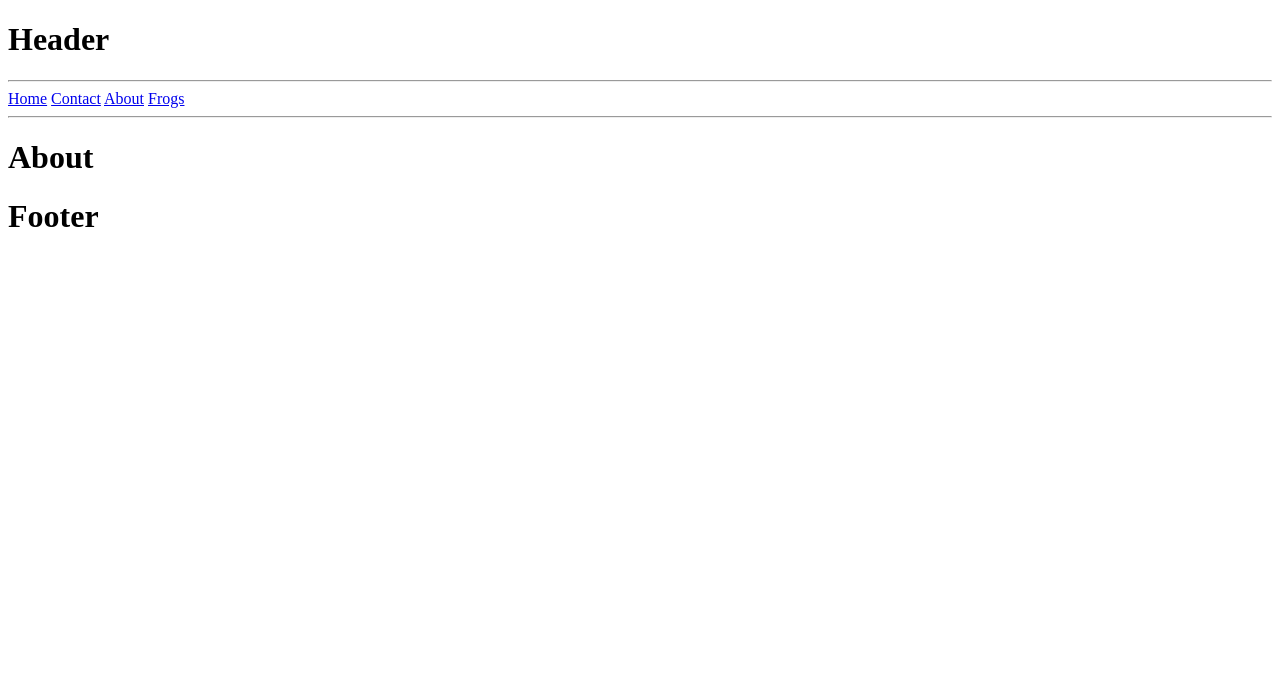
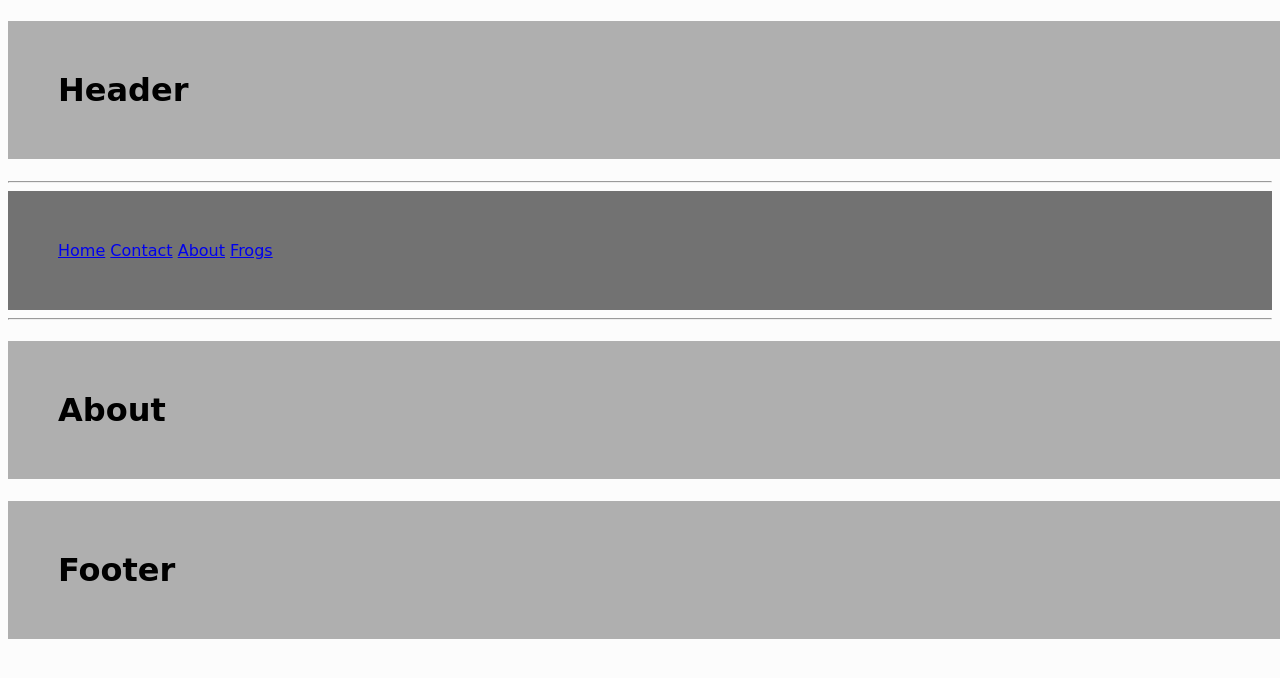
Before and after one commit to protrooper/Linuses-12DTP-project, a Flask app: page /about in a window 1280 px wide; the page is wider, and only the part inside the window is pictured. Shown: the top 678 px of that part. Run offline with Flask 3, Linux system fonts and the light colour scheme.

Commit message:
Added basic css style sheet

```diff
--- /dev/null
+++ b/static/css/style.css
@@ -0,0 +1,29 @@
+/**GLOBAL**/
+
+
+body {
+    font-family: "Comic Sans MS";
+    background-color: rgb(252, 252, 252);
+    color:rgb(0, 0, 0);
+}
+
+h1 {
+    padding:50px;
+    width: 100%;
+    background-color: rgb(175, 175, 175);
+}
+
+
+nav {
+    background-color: rgb(114, 114, 114);
+    padding: 50px;
+}
+
+
+header {
+    background-color: rgb(70, 70, 70);
+}
+
+main{
+    background-color: rgb(83, 83, 83);
+}
--- a/templates/layout.html
+++ b/templates/layout.html
@@ -2,6 +2,7 @@
 <html>
     <head>
         <title>{{title}}</title>
+        <link rel = "stylesheet" href = "static/css/style.css">
     </head>
     <body>
         {%include "header.html"%}
```
